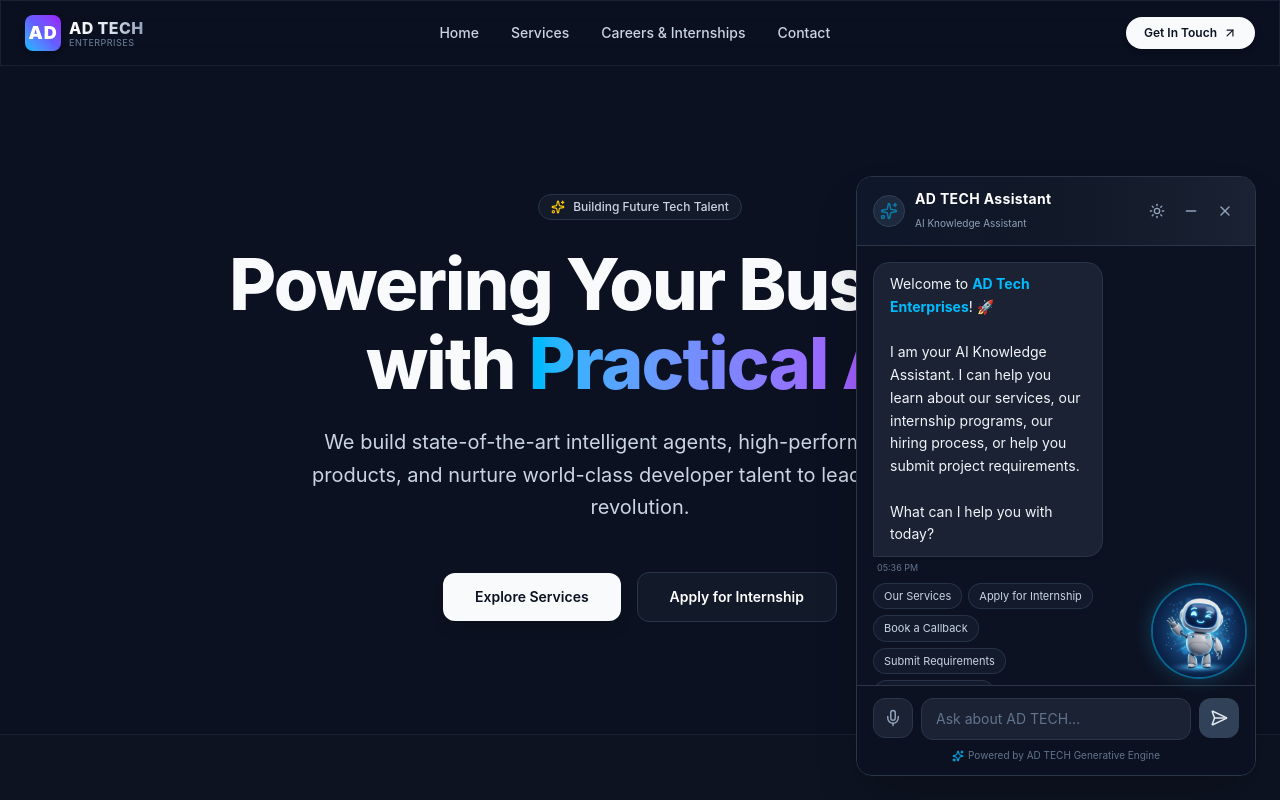
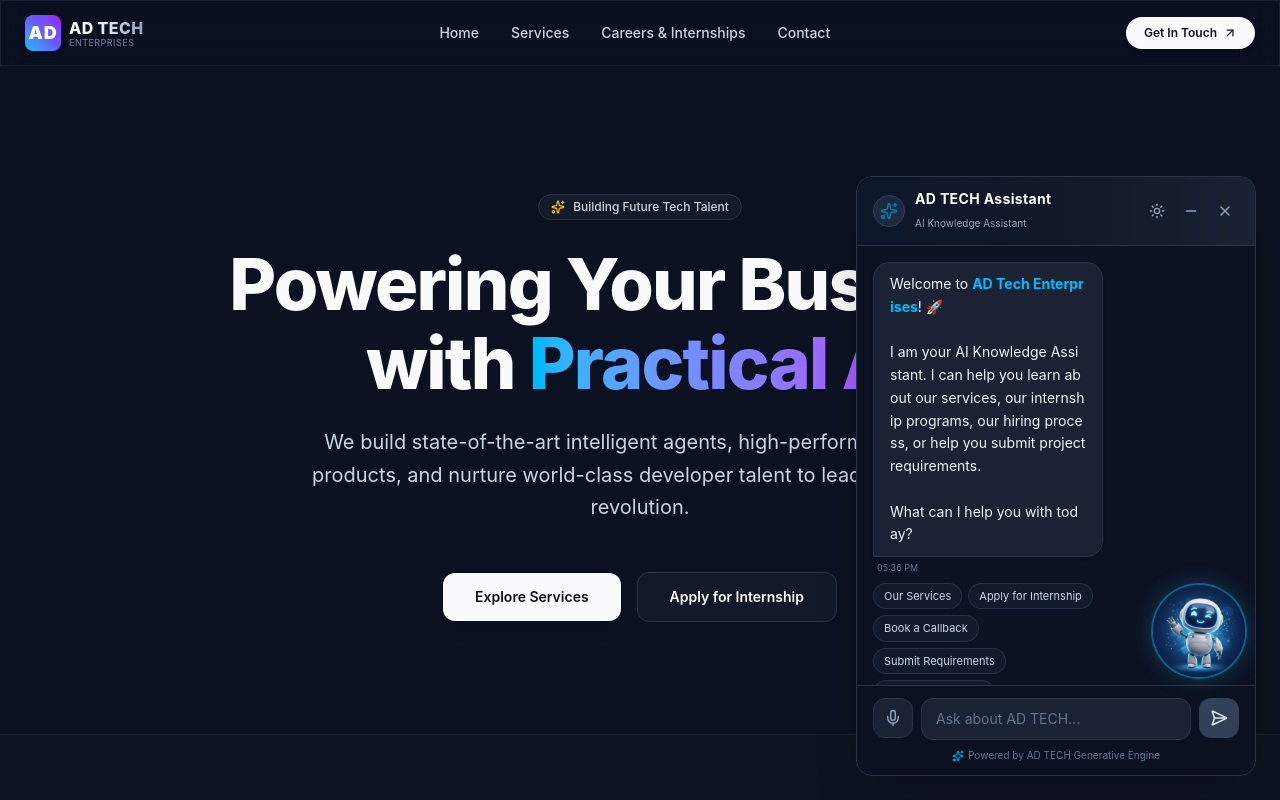
Before and after one commit to ADTECHENTERPRISESPVTLTD/Our-Website, a Next.js app: page / in a window 1280 px wide. Both pictures are taken after a click on the button "Talk to AD TECH Assistant". Shown: the top 800 px of the page. Built offline with nearby package versions, Linux system fonts and the light colour scheme.

Commit message:
fix: apply CSS break-all and break-words to prevent email overflow inside chat bubbles

```diff
--- a/src/components/ChatWidget.tsx
+++ b/src/components/ChatWidget.tsx
@@ -494,7 +494,7 @@ export default function ChatWidget() {
               >
                 {/* Bubble */}
                 <div
-                  className={`max-w-[85%] rounded-2xl px-4 py-2.5 text-sm shadow-sm leading-relaxed whitespace-pre-wrap
+                  className={`max-w-[85%] rounded-2xl px-4 py-2.5 text-sm shadow-sm leading-relaxed whitespace-pre-wrap break-all break-words
                     ${msg.role === 'user'
                       ? 'bg-slate-700 text-white rounded-br-none'
                       : isLightMode
```
